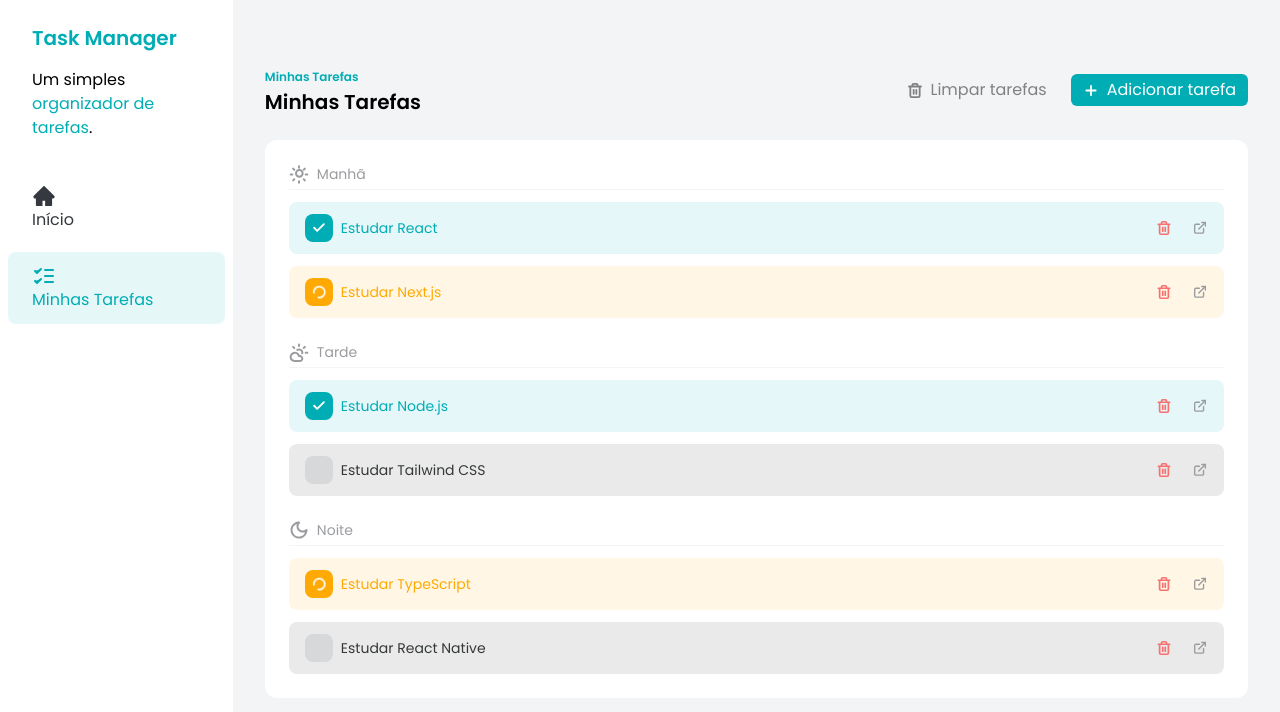
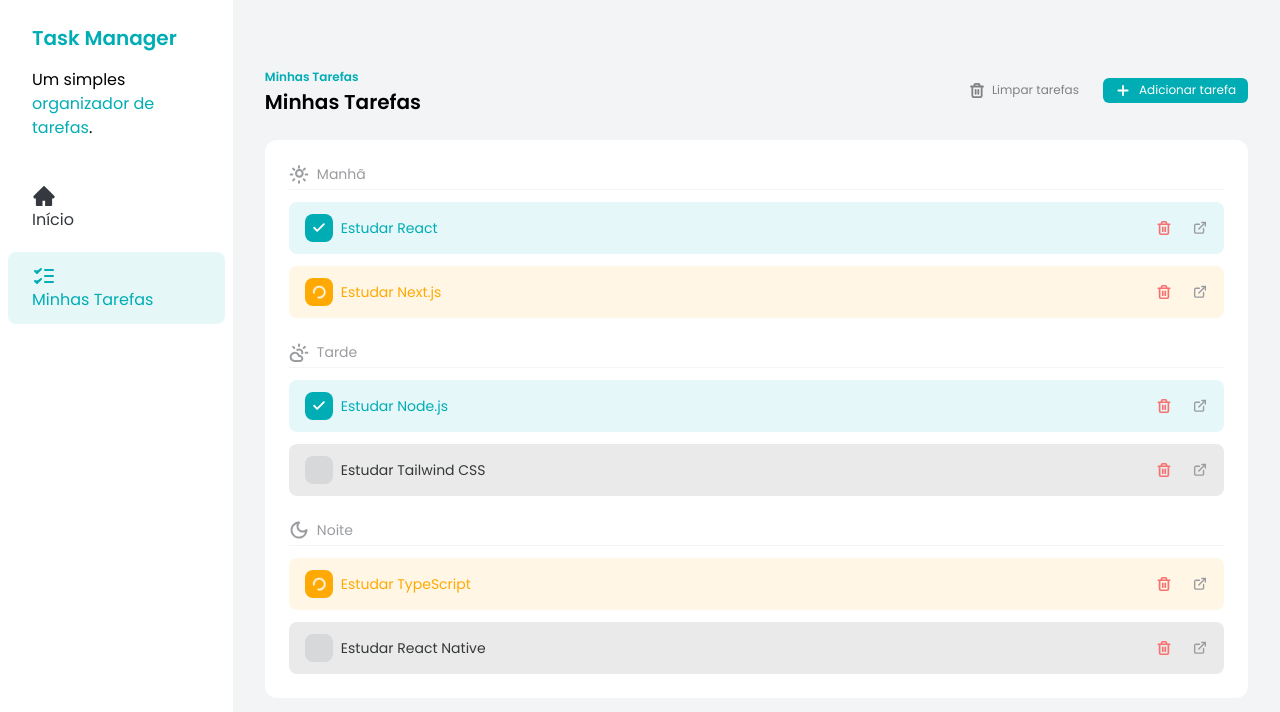
Before and after one commit to Kadockh/task-manager, a React (Vite) app: page / in a window 1280 px wide. Shown: the top 712 px of the page. Built offline with nearby package versions, Linux system fonts and the light colour scheme.

Commit message:
feat: add size and secundary variant to Button

```diff
--- a/src/_components/Button.jsx
+++ b/src/_components/Button.jsx
@@ -1,4 +1,10 @@
-const Button = ({ children, variant = "primary", ...rest }) => {
+const Button = ({
+  children,
+  variant = "primary",
+  size = "sm",
+  className,
+  ...rest
+}) => {
   const getVariantClasses = () => {
     if (variant === "primary") {
       return "bg-[#00adb5] text-white"
@@ -6,11 +12,23 @@
     if (variant === "ghost") {
       return "bg-transparent text-[#818181]"
     }
+    if (variant === "secondary") {
+      return "bg-[#EEEEEE] text-[#35383E]"
+    }
+  }
+
+  const getSizeClasses = () => {
+    if (size === "sm") {
+      return "py-1 text-xs"
+    }
+    if (size === "md") {
+      return "py-2 text-sm"
+    }
   }
 
   return (
     <button
-      className={`flex items-center gap-2 rounded-md px-3 py-1 transition-opacity duration-200 hover:opacity-80 ${getVariantClasses()}`}
+      className={`flex items-center justify-center gap-2 rounded-md px-3 transition-opacity duration-200 hover:opacity-80 ${getVariantClasses()} ${getSizeClasses()} ${className}`}
       {...rest}
     >
       {children}
```
